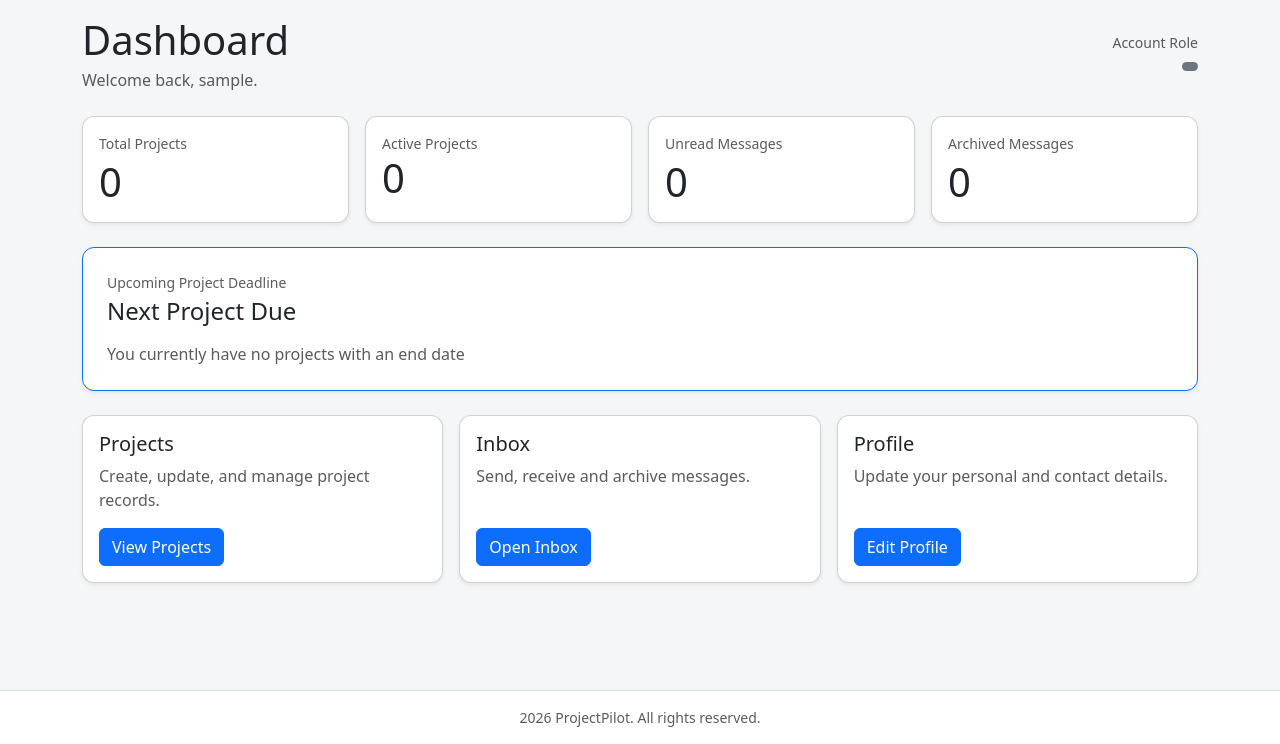
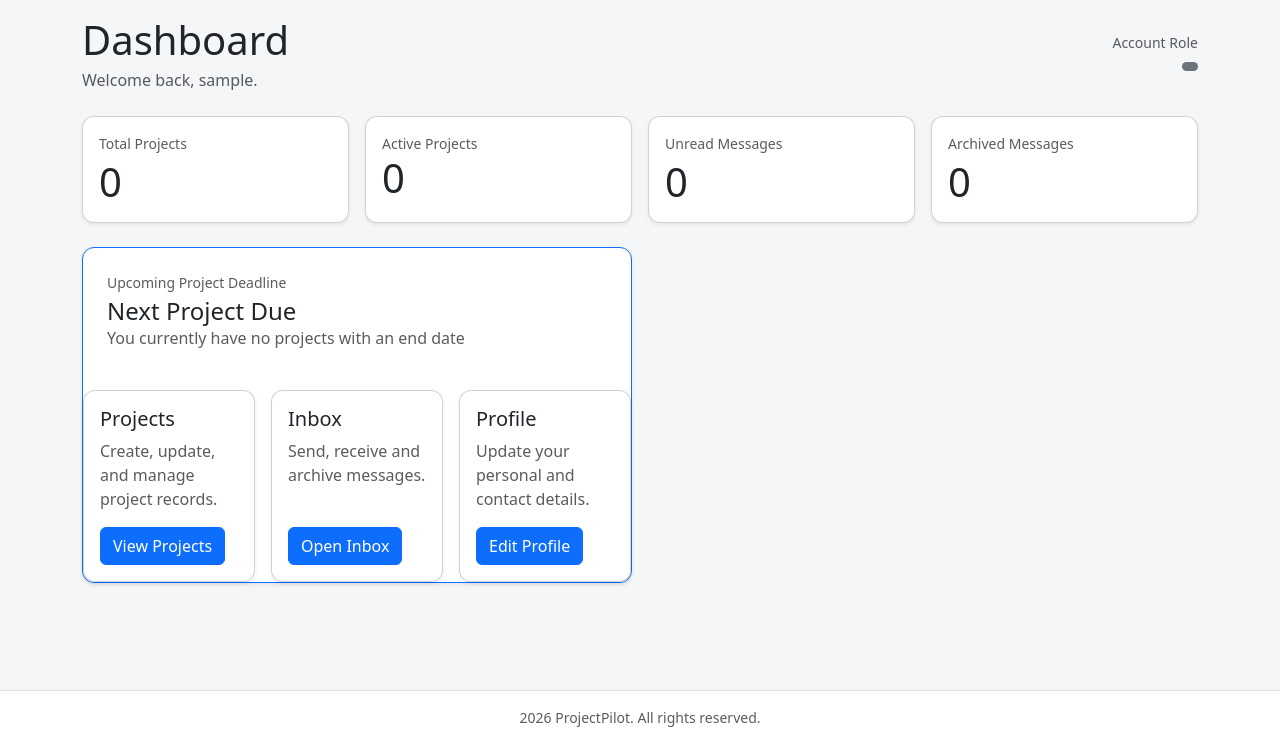
Before and after one commit to ScriptusDigital/Frameworks_Assignment, a Django app: page / in a window 1280 px wide. Shown: the part 56-800 px from the top of the page. Run offline with Django 5.2, Linux system fonts and the light colour scheme; the visitor is signed in with stand-in values (Sample User, id 1); data that the repository does not hold is empty.

Commit message:
layout: cards changed to accomodate over due section

```diff
--- a/templates/dashboard.html
+++ b/templates/dashboard.html
@@ -60,10 +60,16 @@
 
     </div>
 </div>
+
+<!----Project Deadline info rows-->
+<div class="row g-3 mb-4">
 <!-----Next project deadline/end date-->
-<div class="card shadow-sm border-primary mb-4">
-        <div class="card-body p-4">
-            <div class="d-flex justify-content-between align-items-start mb-3">
+
+<div class="col-lg-6">
+<div class="card shadow-sm border-primary h-100">
+        <div class="card-body p-4 d-flex flex-column">
+
+            <div class="mb-3">
                 <div>
                     <div class="text-muted small mb-1">
                         Upcoming Project Deadline
@@ -74,12 +80,9 @@
                     </h2>
 
             </div>
-        </div>
 
         {% if next_project %}
 
-        <div class="row align-items-end">
-            <div class="col-md-8">
                 <h3 class="h5 mb-3">
 
                     {{ next_project.name }}
```
